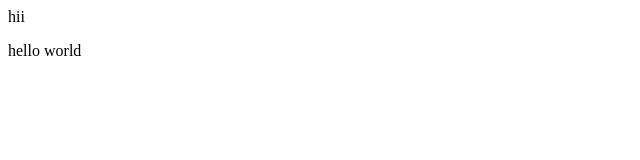
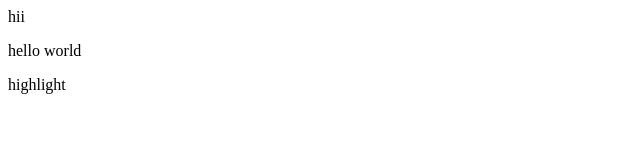
Before and after one commit to shraa25/LocalRepo, a plain HTML site: page index.html in a window 1280 px wide. Shown: the full height of the page, 0-640 px from the left. Drawn offline with Linux system fonts and the light colour scheme.

```diff
--- a/index.html
+++ b/index.html
@@ -1,2 +1,3 @@
 <p>hii</p>
 <p>hello world </p>
+<p>highlight</p>
```
